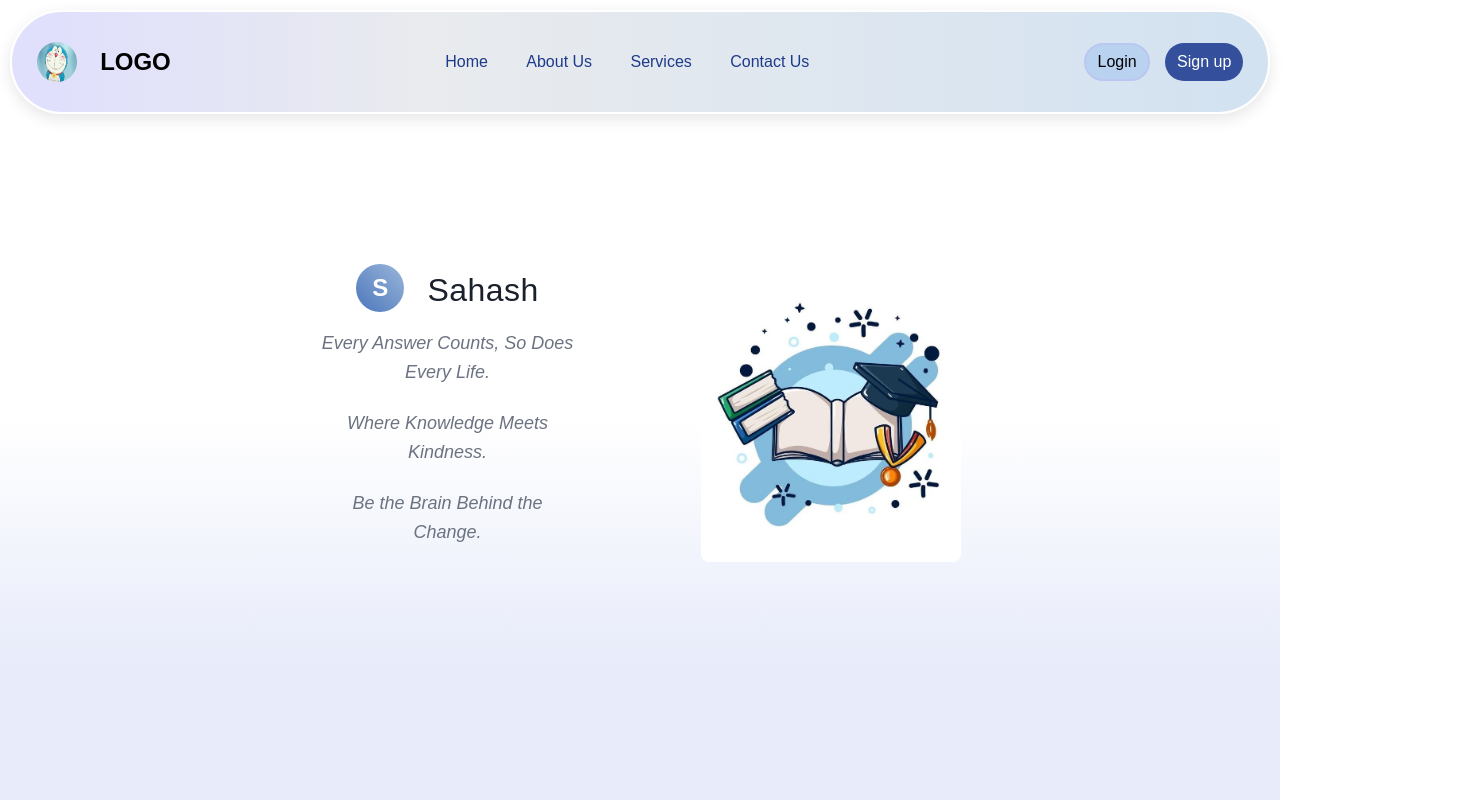
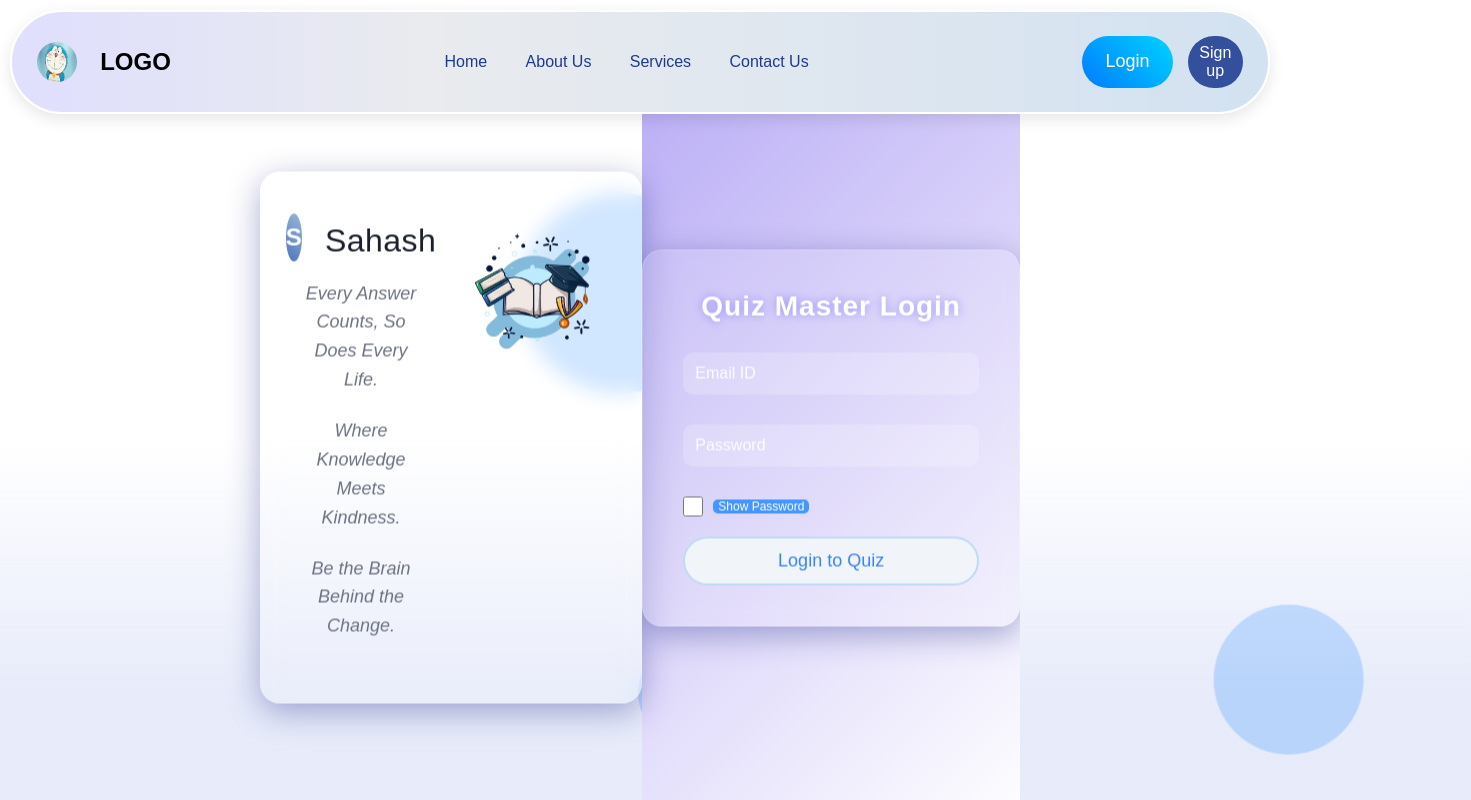
Before and after one commit to TaranKhangan/QuizAPP, a React (Create React App) app: page / in a window 1280 px wide. Shown: the top 800 px of the page, 1471 px wide, since content can reach past the window. Built offline with nearby package versions, Linux system fonts and the light colour scheme.

Commit message:
Added new picture, created sign-log folder

```diff
--- a/src/App.js
+++ b/src/App.js
@@ -2,12 +2,14 @@
 import './App.css';
 import Home from './Components/Home/Home';
 import Navbar from './Components/Navbar/Navbar';
+import Login from './Components/Sign-Log/Login';
 import React from 'react';
 const App =()=>{
   return(
     <div className='app-container'>
       <Home/>
       <Navbar/>
+      <Login/>
     </div>
   )
 }
--- a/src/Components/Home/Home.js
+++ b/src/Components/Home/Home.js
@@ -1,7 +1,9 @@
 import React, {useState, useEffect} from 'react';
 import './Home.css';
-import BookHeader from '../../assets/Book-Header.png';
+import BookHeader from '../../assets/Book-Header2.png';
 
+
+//https://grok.com/share/bGVnYWN5_c6fd31e8-8c40-4800-9028-eb1663de54da
 const Home = () => {
   const [showButtons, setShowButtons] = useState(window.innerWidth<=768);
 
--- /dev/null
+++ b/src/Components/Sign-Log/Login.css
@@ -0,0 +1,202 @@
+* {
+    margin: 0;
+    padding: 0;
+    box-sizing: border-box;
+    font-family: 'Arial', sans-serif;
+}
+
+.body {
+    display: flex;
+    justify-content: center;
+    align-items: center;
+    min-height: 100vh;
+    background: linear-gradient(135deg, #B8ABF5 0%, #ffffff 100%);
+    overflow: hidden;
+}
+
+.container {
+    background: rgba(255, 255, 255, 0.1);
+    backdrop-filter: blur(10px);
+    border-radius: 20px;
+    padding: 40px;
+    width: 400px;
+    box-shadow: 0 8px 32px rgba(31, 38, 135, 0.37);
+    border: 1px solid rgba(255, 255, 255, 0.18);
+    animation: float 3s ease-in-out infinite;
+}
+
+@keyframes float {
+    0%, 100% {
+        transform: translateY(0);
+    }
+    50% {
+        transform: translateY(-10px);
+    }
+}
+
+h2 {
+    color: #ffffff;
+    text-align: center;
+    margin-bottom: 30px;
+    font-size: 28px;
+    letter-spacing: 1px;
+    text-shadow: 0 0 10px rgba(0, 0, 255, 0.3);
+}
+
+.input-group {
+    position: relative;
+    margin-bottom: 30px;
+}
+
+input {
+    width: 100%;
+    padding: 12px;
+    background: rgba(255, 255, 255, 0.2);
+    border: none;
+    border-radius: 10px;
+    color: #ffffff;
+    font-size: 16px;
+    transition: all 0.3s ease;
+}
+
+input:focus {
+    outline: none;
+    background: rgba(255, 255, 255, 0.3);
+    box-shadow: 0 0 10px rgba(0, 123, 255, 0.5);
+}
+
+input::placeholder {
+    color: rgba(255, 255, 255, 0.9);
+}
+
+label {
+    position: absolute;
+    left: 12px;
+    top: 50%;
+    transform: translateY(-50%);
+    color: rgba(255, 255, 255, 0.9);
+    pointer-events: none;
+    transition: all 0.3s ease;
+}
+
+input:focus + label,
+input:not(:placeholder-shown) + label {
+    top: -10px;
+    font-size: 12px;
+    color: #ffffff;
+    background: rgba(0, 123, 255, 0.7);
+    padding: 0 5px;
+    border-radius: 5px;
+}
+
+.checkbox-group {
+    display: flex;
+    align-items: center;
+    margin-bottom: 20px;
+    color: #ffffff;
+}
+
+.checkbox-group input {
+    width: 20px;
+    height: 20px;
+    margin-right: 10px;
+    accent-color: #007bff;
+    cursor: pointer;
+}
+
+.checkbox-group label {
+    position: static;
+    transform: none;
+    color: #ffffff;
+    font-size: 16px;
+    cursor: pointer;
+}
+
+.login-btn {
+    width: 100%;
+    padding: 12px;
+    background: linear-gradient(45deg, #007bff, #00d4ff);
+    border: none;
+    border-radius: 10px;
+    color: #ffffff;
+    font-size: 18px;
+    cursor: pointer;
+    transition: all 0.3s ease;
+    position: relative;
+    overflow: hidden;
+}
+
+.login-btn:hover {
+    transform: translateY(-2px);
+    box-shadow: 0 5px 15px rgba(0, 123, 255, 0.4);
+}
+
+.login-btn::before {
+    content: '';
+    position: absolute;
+    top: 0;
+    left: -100%;
+    width: 100%;
+    height: 100%;
+    background: linear-gradient(
+        90deg,
+        transparent,
+        rgba(255, 255, 255, 0.2),
+        transparent
+    );
+    transition: 0.5s;
+}
+
+.login-btn:hover::before {
+    left: 100%;
+}
+
+/* Background Animation */
+.bg-animation {
+    position: absolute;
+    width: 100%;
+    height: 100%;
+    z-index: -1;
+}
+
+.circle {
+    position: absolute;
+    border-radius: 50%;
+    background: rgba(0, 123, 255, 0.2);
+    animation: move 25s infinite;
+}
+
+.circle:nth-child(1) {
+    width: 200px;
+    height: 200px;
+    top: 10%;
+    left: 20%;
+}
+
+.circle:nth-child(2) {
+    width: 150px;
+    height: 150px;
+    top: 60%;
+    right: 15%;
+    animation-duration: 20s;
+}
+
+.circle:nth-child(3) {
+    width: 100px;
+    height: 100px;
+    bottom: 20%;
+    left: 30%;
+    animation-duration: 30s;
+}
+
+@keyframes move {
+    0% {
+        transform: translate(0, 0);
+    }
+    50% {
+        transform: translate(100px, 100px);
+    }
+    100% {
+        transform: translate(0, 0);
+    }
+}
--- /dev/null
+++ b/src/Components/Sign-Log/Login.js
@@ -0,0 +1,57 @@
+import React, { useState } from 'react';
+import './Login.css';
+
+const Login = () => {
+    const [showPassword, setShowPassword] = useState(false);
+
+    const handleShowPassword = () => {
+        setShowPassword(!showPassword);
+    };
+
+    return (
+        <div className="body">
+            <div className="bg-animation">
+                <div className="circle"></div>
+                <div className="circle"></div>
+                <div className="circle"></div>
+            </div>
+            <div className="container">
+                <h2>Quiz Master Login</h2>
+                <form>
+                    <div className="input-group">
+                        <input
+                            type="email"
+                            id="email"
+                            placeholder=" "
+                            required
+                        />
+                        <label htmlFor="email">Email ID</label>
+                    </div>
+                    <div className="input-group">
+                        <input
+                            type={showPassword ? 'text' : 'password'}
+                            id="password"
+                            placeholder=" "
+                            required
+                        />
+                        <label htmlFor="password">Password</label>
+                    </div>
+                    <div className="checkbox-group">
+                        <input
+                            type="checkbox"
+                            id="show-password"
+                            checked={showPassword}
+                            onChange={handleShowPassword}
+                        />
+                        <label htmlFor="show-password">Show Password</label>
+                    </div>
+                    <button type="submit" className="login-btn">
+                        Login to Quiz
+                    </button>
+                </form>
+            </div>
+        </div>
+    );
+};
+
+export default Login;
```
Also changed, not shown: src/assets/Book-Header2.png (added).
